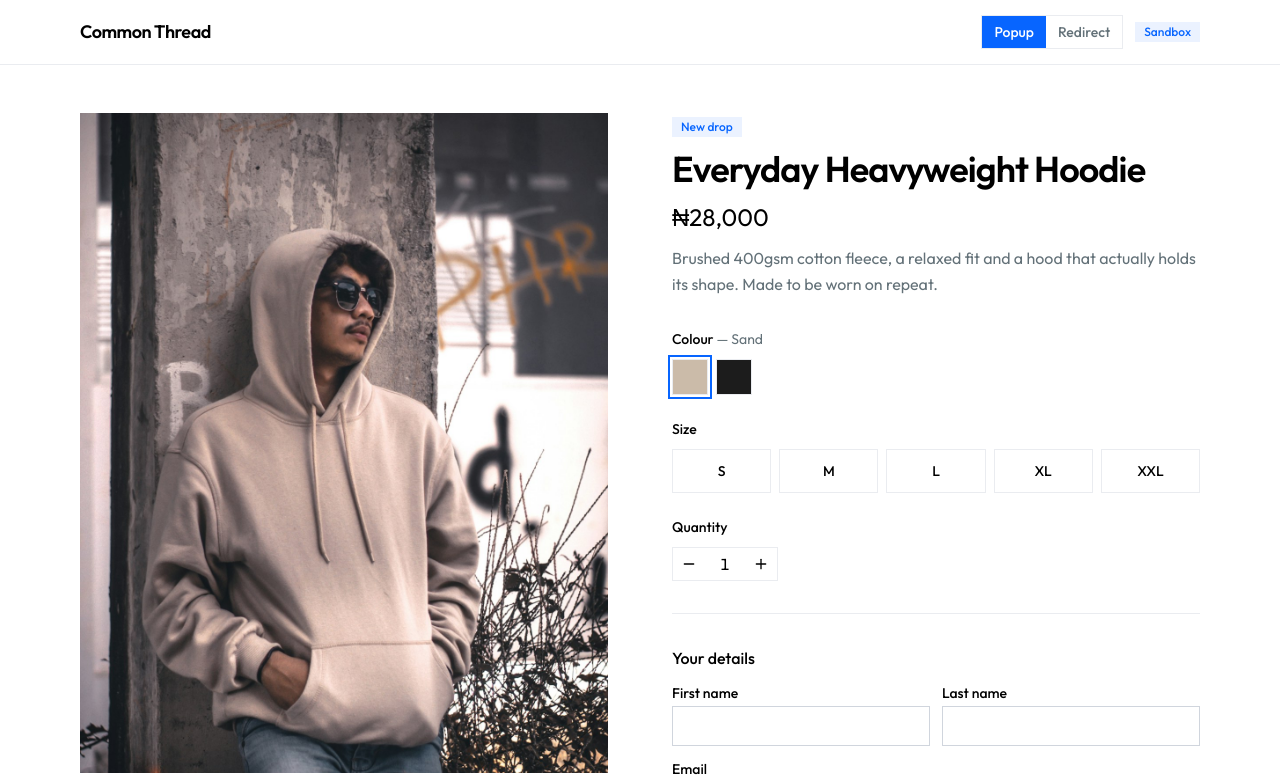
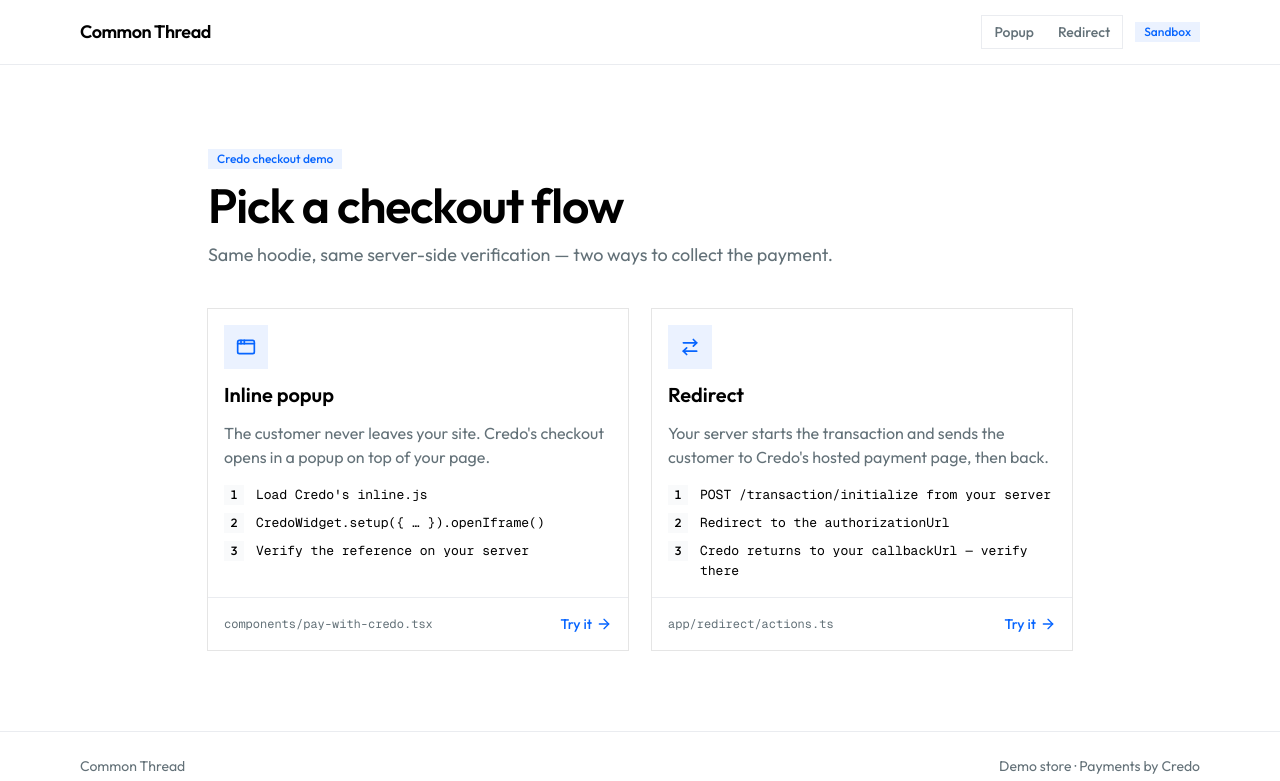
Before and after one commit to memoye/credo-demo, a Next.js app: page / in a window 1280 px wide. Shown: the top 781 px of the page. Built offline with nearby package versions, Linux system fonts and the light colour scheme.

Commit message:
Add redirect checkout, homepage to choose popup or redirect, fix sandbox OTP hint

```diff
--- a/src/app/page.tsx
+++ b/src/app/page.tsx
@@ -1,6 +1,81 @@
-import { ProductPage } from "@/components/product-page";
+import Link from "next/link";
+import { AppWindow, ArrowRight, ArrowRightLeft } from "lucide-react";
+import { Badge } from "@/components/ui/badge";
+import { Card, CardContent, CardDescription, CardFooter, CardHeader, CardTitle } from "@/components/ui/card";
 
-// Checkout opens Credo's inline popup on top of this page.
+const flows = [
+  {
+    href: "/popup",
+    icon: AppWindow,
+    title: "Inline popup",
+    description: "The customer never leaves your site. Credo's checkout opens in a popup on top of your page.",
+    steps: [
+      "Load Credo's inline.js",
+      "CredoWidget.setup({ … }).openIframe()",
+      "Verify the reference on your server",
+    ],
+    file: "components/pay-with-credo.tsx",
+  },
+  {
+    href: "/redirect",
+    icon: ArrowRightLeft,
+    title: "Redirect",
+    description: "Your server starts the transaction and sends the customer to Credo's hosted payment page, then back.",
+    steps: [
+      "POST /transaction/initialize from your server",
+      "Redirect to the authorizationUrl",
+      "Credo returns to your callbackUrl — verify there",
+    ],
+    file: "app/redirect/actions.ts",
+  },
+];
+
 export default function Home() {
-  return <ProductPage checkout="popup" />;
+  return (
+    <main className="mx-auto w-full max-w-4xl px-4 py-12 md:py-20">
+      <div className="max-w-2xl space-y-3">
+        <Badge variant="secondary">Credo checkout demo</Badge>
+        <h1 className="text-4xl font-semibold tracking-tight sm:text-5xl">Pick a checkout flow</h1>
+        <p className="text-lg text-muted-foreground">
+          Same hoodie, same server-side verification — two ways to collect the payment.
+        </p>
+      </div>
+
+      <div className="mt-10 grid gap-6 md:grid-cols-2">
+        {flows.map(({ href, icon: Icon, title, description, steps, file }) => (
+          <Link key={href} href={href} className="group outline-none">
+            <Card className="h-full transition group-hover:ring-primary group-focus-visible:ring-2 group-focus-visible:ring-primary">
+              <CardHeader className="gap-3">
+                <div className="flex size-11 items-center justify-center bg-secondary text-primary">
+                  <Icon className="size-5" />
+                </div>
+                <CardTitle className="text-xl font-semibold">{title}</CardTitle>
+                <CardDescription className="text-base">{description}</CardDescription>
+              </CardHeader>
+
+              <CardContent className="flex-1">
+                <ol className="space-y-2">
+                  {steps.map((step, i) => (
+                    <li key={step} className="flex gap-3 text-sm">
+                      <span className="flex size-5 shrink-0 items-center justify-center bg-muted text-xs font-medium tabular-nums">
+                        {i + 1}
+                      </span>
+                      <span className="font-mono text-[13px] leading-5">{step}</span>
+                    </li>
+                  ))}
+                </ol>
+              </CardContent>
+
+              <CardFooter className="justify-between border-t bg-transparent">
+                <span className="font-mono text-xs text-muted-foreground">{file}</span>
+                <span className="flex items-center gap-1 font-medium text-primary">
+                  Try it <ArrowRight className="size-4 transition group-hover:translate-x-0.5" />
+                </span>
+              </CardFooter>
+            </Card>
+          </Link>
+        ))}
+      </div>
+    </main>
+  );
 }
--- /dev/null
+++ b/src/app/popup/page.tsx
@@ -0,0 +1,6 @@
+import { ProductPage } from "@/components/product-page";
+
+// Checkout opens Credo's inline popup on top of this page.
+export default function PopupCheckout() {
+  return <ProductPage checkout="popup" />;
+}
--- a/src/components/checkout-switch.tsx
+++ b/src/components/checkout-switch.tsx
@@ -5,7 +5,7 @@ import { usePathname } from "next/navigation";
 import { cn } from "@/lib/utils";
 
 const modes = [
-  { href: "/", label: "Popup" },
+  { href: "/popup", label: "Popup" },
   { href: "/redirect", label: "Redirect" },
 ];
 
--- a/src/components/product-page.tsx
+++ b/src/components/product-page.tsx
@@ -153,7 +153,7 @@ export function ProductPage({ checkout }: { checkout: "popup" | "redirect" }) {
             <AlertTitle>Sandbox — use a test card</AlertTitle>
             <AlertDescription>
               <p className="font-mono">5200 0000 0000 2151</p>
-              <p>Any future expiry · any CVV · PIN 1111 · OTP 123456</p>
+              <p>Any future expiry · any CVV · OTP 1234 (PIN 1111 if asked)</p>
             </AlertDescription>
           </Alert>
         )}
```
